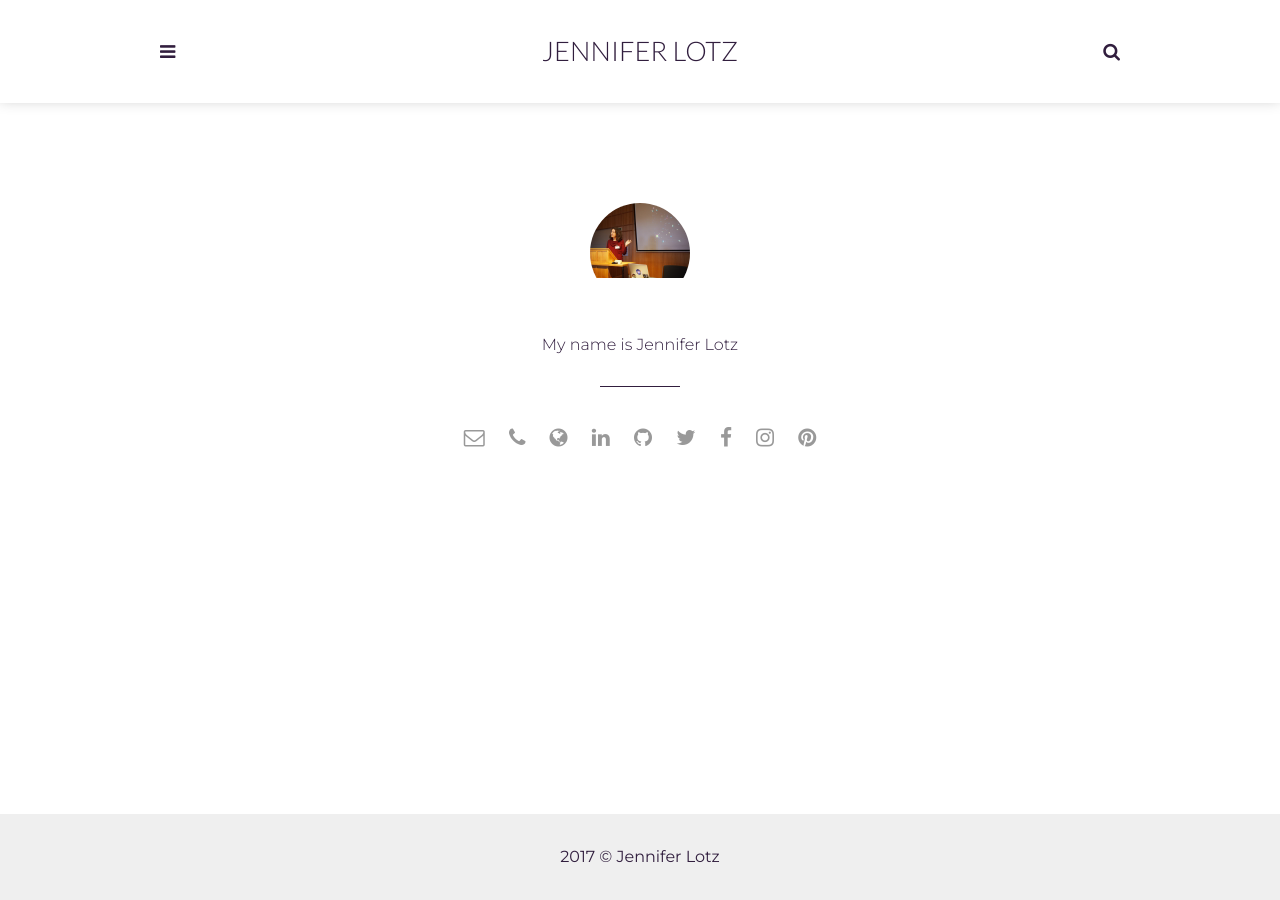
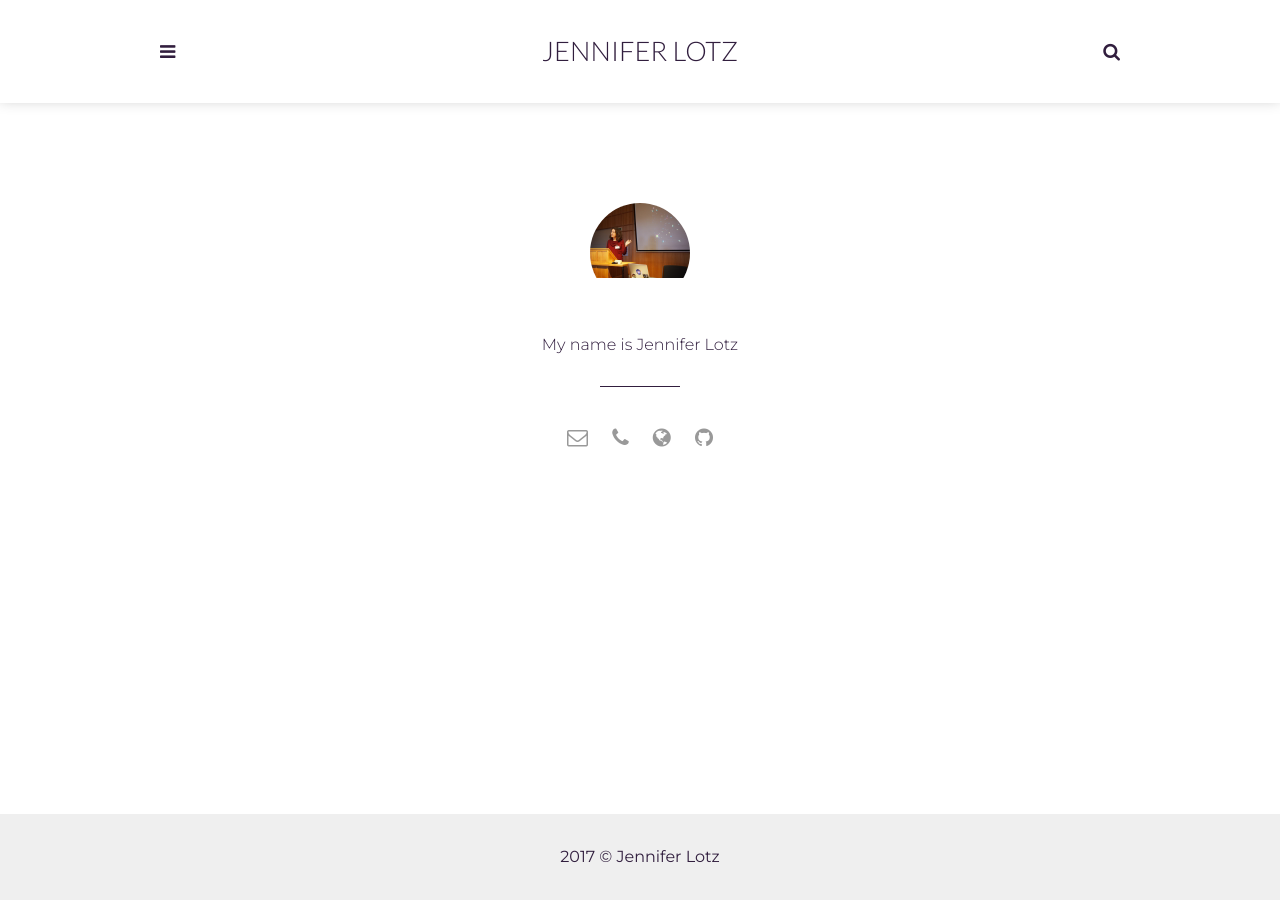
Before and after one commit to jenlotz/jenlotz.github.io, a Jekyll site: the page built from _pages/about.html, in a window 1280 px wide. Built offline with Jekyll 4.4.1, drawn with Linux system fonts in a browser that asks for light colours.

Commit message:
Update about.html

```diff
--- a/_pages/about.html
+++ b/_pages/about.html
@@ -31,11 +31,11 @@ permalink: /about/
         <li class="website"><a href="https://artemsheludko.github.io" target="_blank"><i class="fa fa-globe" aria-hidden="true"></i></a></li>
       {% endif %}
 
-      {% if site.linkedin %}
+      <!-- {% if site.linkedin %}
         <li class="linkedin"><a href="https://in.linkedin.com/in/{{site.linkedin}}" target="_blank"><i class="fa fa-linkedin"></i></a></li>
       {% else %}
         <li class="linkedin"><a href="https://in.linkedin.com/" target="_blank"><i class="fa fa-linkedin" aria-hidden="true"></i></a></li>
-      {% endif %}
+      {% endif %} -->
 
       {% if site.github %}
         <li class="github"><a href="http://github.com/{{site.github}}" target="_blank"><i class="fa fa-github"></i></a></li>
@@ -43,29 +43,13 @@ permalink: /about/
         <li class="github"><a href="http://github.com/artemsheludko" target="_blank"><i class="fa fa-github" aria-hidden="true"></i></a></li>
       {% endif %}
 
-      {% if site.twitter %}
-        <li class="twitter"><a href="https://twitter.com/{{site.twitter}}" target="_blank"><i class="fa fa-twitter"></i></a></li>
-      {% else %}
-        <li class="twitter"><a href="https://twitter.com/artemsheludko_" target="_blank"><i class="fa fa-twitter" aria-hidden="true"></i></a></li>
-      {% endif %}
+     <!-- {% if site.twitter %}
+      <li class="twitter"><a href="https://twitter.com/{{site.twitter}}" target="_blank"><i class="fa fa-twitter"></i></a></li>
+     {% else %}
+     <li class="twitter"><a href="https://twitter.com/artemsheludko_" target="_blank"><i class="fa fa-twitter" aria-hidden="true"></i></a></li>
+     {% endif %} -->
 
-      {% if site.facebook %}
-        <li class="facebook"><a href="https://facebook.com/{{site.facebook}}" target="_blank"><i class="fa fa-facebook"></i></a></li>
-      {% else %}
-        <li class="facebook"><a href="https://facebook.com/" target="_blank"><i class="fa fa-facebook" aria-hidden="true"></i></a></li>
-      {% endif %}
 
-      {% if site.instagram %}
-        <li class="instagram"><a href="https://instagram.com/{{site.instagram}}" target="_blank"><i class="fa fa-instagram"></i></a></li>
-      {% else %}
-        <li class="instagram"><a href="https://instagram.com/" target="_blank"><i class="fa fa-instagram" aria-hidden="true"></i></a></li>
-      {% endif %}
-
-      {% if site.pinterest %}
-        <li class="pinterest"><a href="https://pinterest.com/{{site.pinterest}}" target="_blank"><i class="fa fa-pinterest"></i></a></li>
-      {% else %}
-        <li class="pinterest"><a href="https://pinterest.com/" target="_blank"><i class="fa fa-pinterest" aria-hidden="true"></i></a></li>
-      {% endif %}
       </ul>
     </section> <!-- End About Body-->
   </div> <!-- End About Container -->
```
